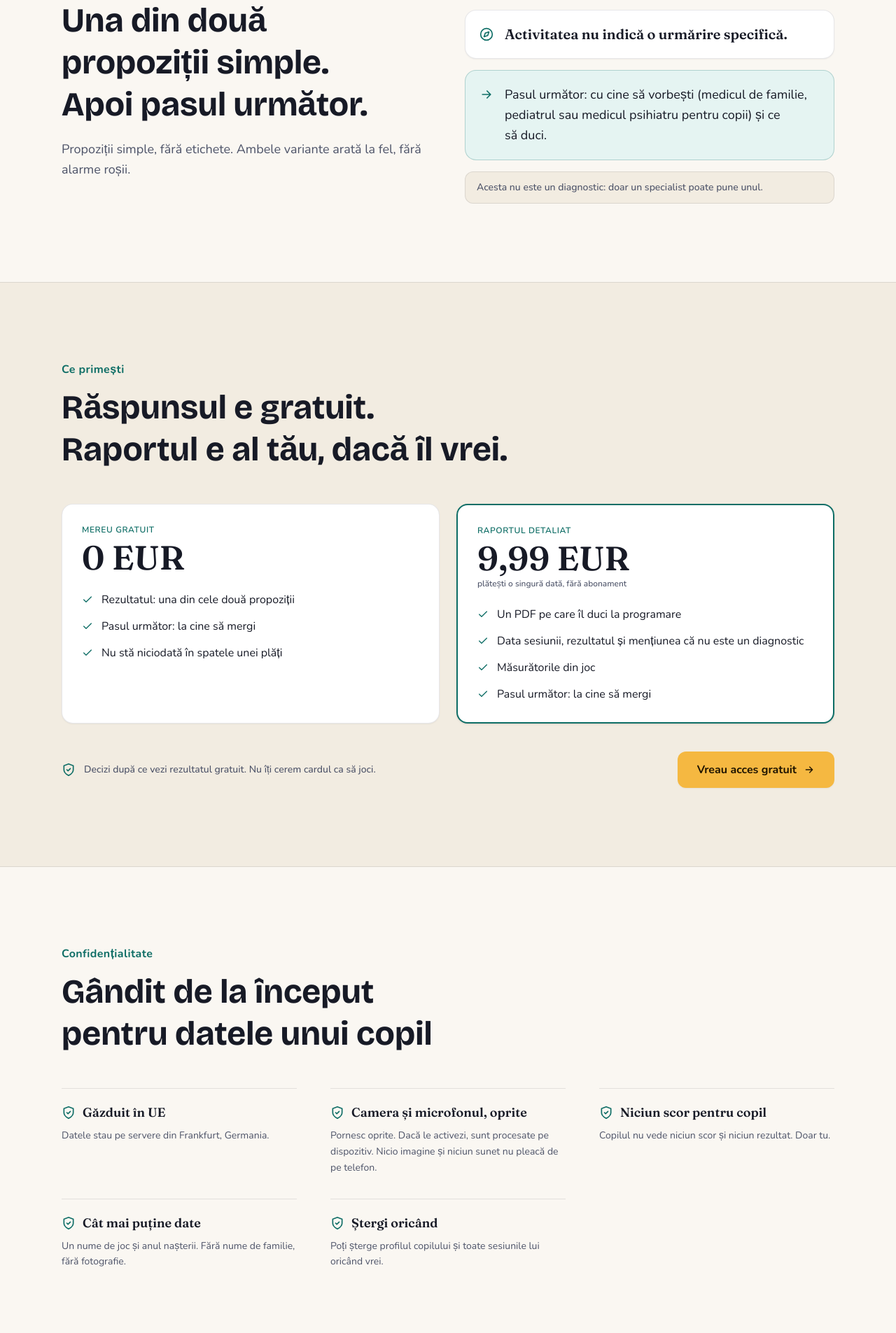
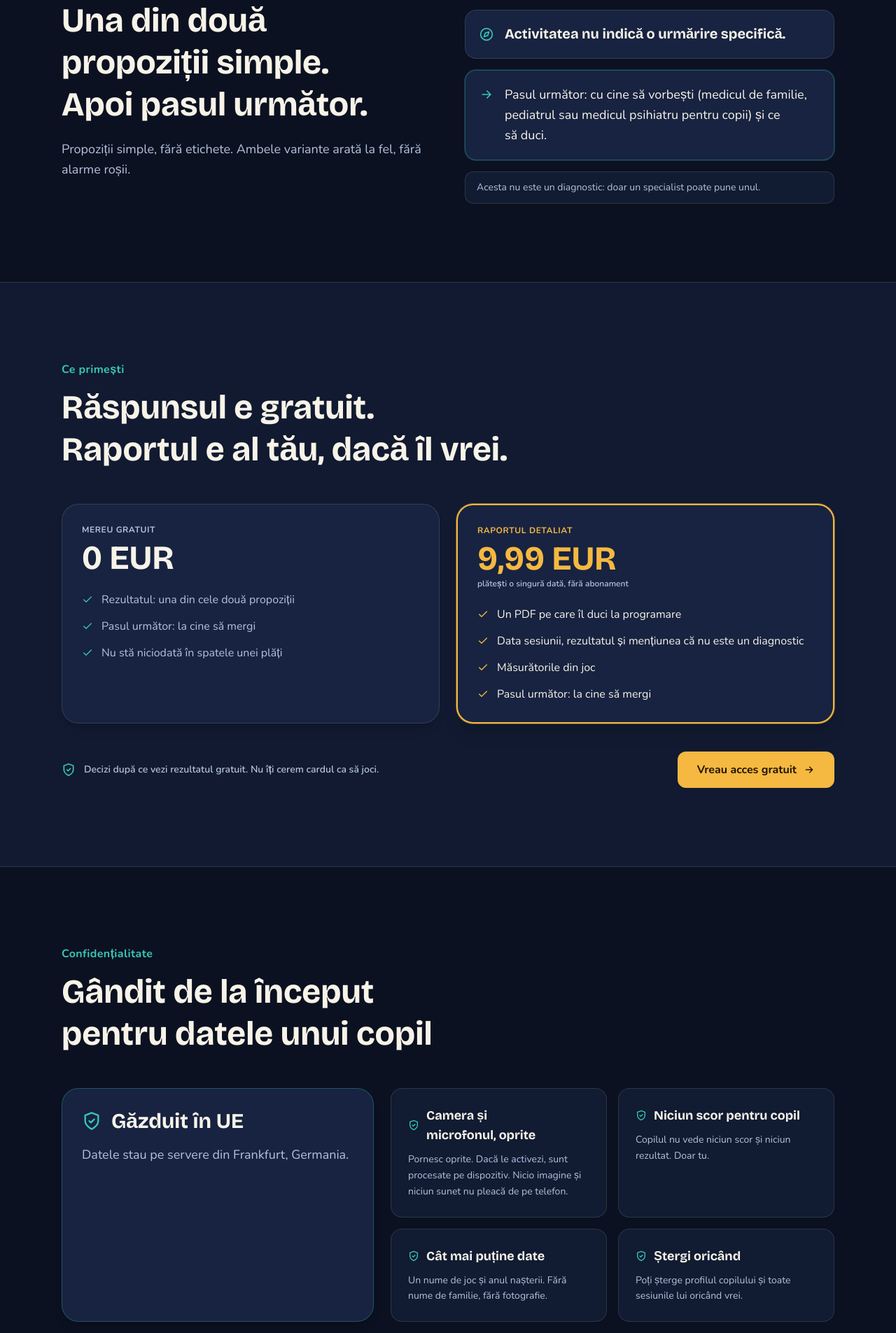
Before and after one commit to andreidinutu-byte/ADHD_Check, a Next.js app in the folder apps/web/: page / in a window 1280 px wide. Shown: the part 4375-6280 px from the top of the page at 70% size. Built offline with nearby package versions, Linux system fonts and the light colour scheme.

Commit message:
feat(landing): complete storybook-night redesign across result, offer, privacy, faq, and footer

```diff
--- a/apps/web/app/_components/Landing.tsx
+++ b/apps/web/app/_components/Landing.tsx
@@ -108,20 +108,18 @@ function Container({ children, className = "" }: { children: ReactNode; classNam
   return <div className={`mx-auto w-full max-w-6xl px-4 sm:px-6 ${className}`}>{children}</div>;
 }
 
-function Kicker({ children, dark = false }: { children: ReactNode; dark?: boolean }) {
+function Kicker({ children, className = "", dark }: { children: ReactNode; className?: string; dark?: boolean }) {
   return (
-    <p className={`mb-3 text-sm font-bold tracking-wide sm:text-base ${dark ? "text-story-luma" : "text-brand-teal"}`}>
+    <p className={`mb-3 text-sm font-bold tracking-wide text-story-luma sm:text-base ${className}`}>
       {children}
     </p>
   );
 }
 
-function H2({ children, className = "", dark = false }: { children: ReactNode; className?: string; dark?: boolean }) {
+function H2({ children, className = "", dark }: { children: ReactNode; className?: string; dark?: boolean }) {
   return (
     <h2
-      className={`font-storybook text-3xl font-bold leading-tight sm:text-4xl md:text-5xl text-balance ${
-        dark ? "text-story-ink" : "text-ink-primary"
-      } ${className}`}
+      className={`font-storybook text-3xl font-bold leading-tight text-story-ink sm:text-4xl md:text-5xl text-balance ${className}`}
     >
       {children}
     </h2>
@@ -587,26 +585,29 @@ function Game({ t }: { t: Dict }) {
 
 function Result({ t }: { t: Dict }) {
   return (
-    <section id="result" className="relative bg-paper py-20 text-ink-primary md:py-28">
+    <section id="result" className="relative bg-story-night py-20 text-story-ink md:py-28">
       <Container className="grid items-start gap-12 md:grid-cols-2 md:items-center">
         <div className="reveal">
           <Kicker>{t.result.kicker}</Kicker>
           <H2>{t.result.title}</H2>
-          <p className="mt-5 text-lg leading-relaxed text-ink-secondary text-pretty">{t.result.sub}</p>
+          <p className="mt-5 text-lg leading-relaxed text-story-muted text-pretty">{t.result.sub}</p>
         </div>
         <div className="reveal space-y-4">
           {[t.result.a, t.result.b].map((h) => (
-            <div key={h} className="flex items-start gap-4 rounded-2xl border border-line bg-surface p-5 shadow-xs">
-              <Compass className="mt-1 size-5 shrink-0 text-brand-teal" />
-              <p className="font-editorial text-lg font-semibold leading-snug text-ink-primary md:text-xl">{h}</p>
+            <div
+              key={h}
+              className="flex items-start gap-4 rounded-2xl border border-story-line bg-story-surface p-5 shadow-xs transition-colors hover:border-story-line/80"
+            >
+              <Compass className="mt-1 size-5 shrink-0 text-story-luma" />
+              <p className="font-storybook text-lg font-bold leading-snug text-story-ink md:text-xl">{h}</p>
             </div>
           ))}
-          <div className="flex items-start gap-4 rounded-2xl border border-brand-teal/25 bg-brand-teal-soft p-5">
-            <Arrow className="mt-1 size-5 shrink-0 text-brand-teal" />
-            <p className="text-base leading-relaxed text-ink-primary md:text-lg text-pretty">{t.result.next}</p>
+          <div className="flex items-start gap-4 rounded-2xl border border-story-luma/30 bg-story-surface p-5 ring-1 ring-story-luma/20">
+            <Arrow className="mt-1 size-5 shrink-0 text-story-luma" />
+            <p className="text-base leading-relaxed text-story-ink md:text-lg text-pretty">{t.result.next}</p>
           </div>
-          <div className="rounded-xl border border-line bg-paper-2 px-4 py-3 text-sm font-medium text-ink-secondary">
-            <p>{t.result.disclaimer}</p>
+          <div className="rounded-xl border border-story-line bg-story-surface/60 px-4 py-3 text-sm text-story-muted">
+            <p className="text-pretty">{t.result.disclaimer}</p>
           </div>
         </div>
       </Container>
@@ -619,36 +620,39 @@ function Result({ t }: { t: Dict }) {
 function Offer({ t }: { t: Dict }) {
   const { free, paid } = t.offer;
   return (
-    <section id="offer" className="relative border-y border-line bg-paper-2 py-20 text-ink-primary md:py-28">
+    <section id="offer" className="relative border-y border-story-line bg-story-night-alt py-20 text-story-ink md:py-28">
       <Container>
         <div className="reveal max-w-3xl">
           <Kicker>{t.offer.kicker}</Kicker>
           <H2>{t.offer.title}</H2>
         </div>
         <div className="mt-12 grid gap-6 md:grid-cols-2">
-          <article className="reveal flex flex-col justify-between rounded-2xl border border-line bg-surface p-7 shadow-xs">
+          {/* Free Tier */}
+          <article className="reveal flex flex-col justify-between rounded-3xl border border-story-line bg-story-surface p-7 shadow-lg">
             <div>
-              <p className="text-xs font-semibold uppercase tracking-wider text-brand-teal">{free.label}</p>
-              <p className="mt-2 font-editorial text-4xl font-semibold tabular-nums text-ink-primary md:text-5xl">{free.price}</p>
+              <p className="text-xs font-bold uppercase tracking-wider text-story-muted">{free.label}</p>
+              <p className="mt-2 font-storybook text-4xl font-bold tabular-nums text-story-ink md:text-5xl">{free.price}</p>
               <ul className="mt-6 space-y-3.5">
                 {free.items.map((it) => (
-                  <li key={it} className="flex items-start gap-3 text-base text-ink-primary">
-                    <Check className="mt-1 size-4 shrink-0 text-brand-teal" />
+                  <li key={it} className="flex items-start gap-3 text-base text-story-muted">
+                    <Check className="mt-1 size-4 shrink-0 text-story-luma" />
                     <span>{it}</span>
                   </li>
                 ))}
               </ul>
             </div>
           </article>
-          <article className="reveal flex flex-col justify-between rounded-2xl border-2 border-brand-teal bg-surface p-7 shadow-sm">
+
+          {/* Paid Tier (Featured with warm lantern highlight) */}
+          <article className="reveal relative flex flex-col justify-between rounded-3xl border-2 border-story-lantern bg-story-surface p-7 shadow-xl ring-1 ring-story-lantern/40">
             <div>
-              <p className="text-xs font-semibold uppercase tracking-wider text-brand-teal">{paid.label}</p>
-              <p className="mt-2 font-editorial text-4xl font-semibold tabular-nums text-ink-primary md:text-5xl">{paid.price}</p>
-              <p className="mt-1 text-xs font-medium text-ink-secondary">{paid.priceNote}</p>
+              <p className="text-xs font-bold uppercase tracking-wider text-story-lantern">{paid.label}</p>
+              <p className="mt-2 font-storybook text-4xl font-bold tabular-nums text-story-lantern md:text-5xl">{paid.price}</p>
+              <p className="mt-1 text-xs font-semibold text-story-muted">{paid.priceNote}</p>
               <ul className="mt-6 space-y-3.5">
                 {paid.items.map((it) => (
-                  <li key={it} className="flex items-start gap-3 text-base text-ink-primary">
-                    <Check className="mt-1 size-4 shrink-0 text-brand-teal" />
+                  <li key={it} className="flex items-start gap-3 text-base text-story-ink">
+                    <Check className="mt-1 size-4 shrink-0 text-story-lantern" />
                     <span>{it}</span>
                   </li>
                 ))}
@@ -657,8 +661,8 @@ function Offer({ t }: { t: Dict }) {
           </article>
         </div>
         <div className="reveal mt-10 flex flex-col items-start gap-5 sm:flex-row sm:items-center sm:justify-between">
-          <p className="flex items-center gap-3 text-sm font-medium text-ink-secondary">
-            <Shield className="size-5 shrink-0 text-brand-teal" />
+          <p className="flex items-center gap-3 text-sm font-semibold text-story-muted">
+            <Shield className="size-5 shrink-0 text-story-luma" />
             <span>{t.offer.note}</span>
           </p>
           <CtaButton className="w-full sm:w-auto">{t.offer.cta}</CtaButton>
@@ -671,24 +675,54 @@ function Offer({ t }: { t: Dict }) {
 /* ---------- privacy ---------- */
 
 function Privacy({ t }: { t: Dict }) {
+  const [anchor, ...rest] = t.privacy.items;
   return (
-    <section id="privacy" className="relative bg-paper py-20 text-ink-primary md:py-28">
+    <section id="privacy" className="relative bg-story-night py-20 text-story-ink md:py-28">
       <Container>
         <div className="reveal max-w-3xl">
           <Kicker>{t.privacy.kicker}</Kicker>
           <H2>{t.privacy.title}</H2>
         </div>
-        <dl className="mt-12 grid gap-x-12 gap-y-8 md:grid-cols-2 lg:grid-cols-3">
-          {t.privacy.items.map((p) => (
-            <div key={p.title} className="reveal border-t border-line pt-5">
-              <dt className="flex items-center gap-2.5 font-editorial text-lg font-semibold text-ink-primary">
-                <Shield className="size-5 shrink-0 text-brand-teal" />
-                <span>{p.title}</span>
-              </dt>
-              <dd className="mt-2 text-sm leading-relaxed text-ink-secondary text-pretty">{p.body}</dd>
+        <div className="mt-12 grid gap-6 lg:grid-cols-12 items-stretch">
+          {/* Featured Anchor Card (EU Hosting / Core Security) */}
+          {anchor && (
+            <div className="reveal flex flex-col justify-between rounded-3xl border border-story-luma/30 bg-story-surface p-7 shadow-lg lg:col-span-5">
+              <div>
+                <div className="flex items-center gap-3.5">
+                  <Shield className="size-7 shrink-0 text-story-luma" />
+                  <h3 className="font-storybook text-2xl font-bold text-story-ink sm:text-3xl text-balance">
+                    {anchor.title}
+                  </h3>
+                </div>
+                <p className="mt-4 text-base leading-relaxed text-story-muted sm:text-lg text-pretty">
+                  {anchor.body}
+                </p>
+              </div>
             </div>
-          ))}
-        </dl>
+          )}
+
+          {/* 2x2 Balanced Grid for the remaining 4 items (No 3+2 orphan gap) */}
+          <div className="reveal grid gap-4 sm:grid-cols-2 lg:col-span-7">
+            {rest.map((p) => (
+              <div
+                key={p.title}
+                className="flex flex-col justify-between rounded-2xl border border-story-line bg-story-surface/60 p-6 shadow-xs transition-colors hover:border-story-line/80 hover:bg-story-surface"
+              >
+                <div>
+                  <div className="flex items-center gap-2.5">
+                    <Shield className="size-4 shrink-0 text-story-luma" />
+                    <h4 className="font-storybook text-lg font-bold text-story-ink text-balance">
+                      {p.title}
+                    </h4>
+                  </div>
+                  <p className="mt-2.5 text-sm leading-relaxed text-story-muted text-pretty">
+                    {p.body}
+                  </p>
+                </div>
+              </div>
+            ))}
+          </div>
+        </div>
       </Container>
     </section>
   );
@@ -698,20 +732,20 @@ function Privacy({ t }: { t: Dict }) {
 
 function Faq({ t }: { t: Dict }) {
   return (
-    <section id="faq" className="relative border-y border-line bg-paper-2 py-20 text-ink-primary md:py-28">
+    <section id="faq" className="relative border-y border-story-line bg-story-night-alt py-20 text-story-ink md:py-28">
       <Container className="max-w-3xl">
         <div className="reveal">
           <Kicker>{t.faq.kicker}</Kicker>
           <H2>{t.faq.title}</H2>
         </div>
-        <div className="mt-10 divide-y divide-line border-y border-line">
+        <div className="mt-10 divide-y divide-story-line border-y border-story-line">
           {t.faq.items.map((f, i) => (
             <details key={i} className="group [&_summary::-webkit-details-marker]:hidden">
-              <summary className="flex min-h-14 cursor-pointer list-none items-center justify-between gap-4 py-4 font-editorial text-lg font-semibold text-ink-primary transition-colors hover:text-brand-teal focus-visible:outline-2 focus-visible:outline-brand-teal">
+              <summary className="flex min-h-14 cursor-pointer list-none items-center justify-between gap-4 py-4 font-storybook text-lg font-bold text-story-ink transition-colors hover:text-story-lantern focus-visible:outline-2 focus-visible:outline-story-lantern">
                 <span>{f.q}</span>
-                <Plus className="size-5 shrink-0 text-brand-teal transition-transform duration-200 group-open:rotate-45" />
+                <Plus className="size-5 shrink-0 text-story-luma transition-transform duration-200 group-open:rotate-45" />
               </summary>
-              <p className="pb-6 text-base leading-relaxed text-ink-secondary text-pretty">{f.a}</p>
+              <p className="pb-6 text-base leading-relaxed text-story-muted sm:text-lg text-pretty">{f.a}</p>
             </details>
           ))}
         </div>
@@ -728,7 +762,7 @@ function Final({ t, lang }: { t: Dict; lang: Lang }) {
 
   async function submit(e: FormEvent) {
     e.preventDefault();
-    if (!/^[^\s@]+@[^\s@]+\.[^\s@]+$/.test(email)) {
+    if (!/^[^s@]+@[^s@]+.[^s@]+$/.test(email)) {
       setState("invalid");
       return;
     }
@@ -749,19 +783,19 @@ function Final({ t, lang }: { t: Dict; lang: Lang }) {
     state === "ok" ? t.final.formSuccess : state === "invalid" ? t.final.formError : state === "fail" ? t.final.formFail : null;
 
   return (
-    <section id="start" className="relative overflow-hidden bg-twilight py-20 text-twilight-text md:py-28">
+    <section id="start" className="relative overflow-hidden bg-story-night py-20 text-story-ink md:py-28">
       <Fireflies count={6} />
       <Container className="relative z-10 max-w-3xl text-center">
-        <H2 dark className="md:text-5xl lg:text-6xl text-balance">{t.final.title}</H2>
-        <p className="mx-auto mt-5 max-w-2xl text-lg leading-relaxed text-twilight-muted text-pretty">{t.final.sub}</p>
+        <H2 className="md:text-5xl lg:text-6xl text-balance">{t.final.title}</H2>
+        <p className="mx-auto mt-5 max-w-2xl text-lg leading-relaxed text-story-muted text-pretty">{t.final.sub}</p>
 
         {state === "ok" ? (
-          <p role="status" className="mx-auto mt-10 max-w-xl rounded-2xl border border-white/20 bg-twilight-2 p-5 font-semibold text-twilight-text">
+          <p role="status" className="mx-auto mt-10 max-w-xl rounded-2xl border border-story-luma/40 bg-story-surface p-5 font-bold text-story-ink">
             {msg}
           </p>
         ) : (
           <form onSubmit={submit} noValidate className="mx-auto mt-10 max-w-xl text-left">
-            <label htmlFor="email" className="mb-2 block text-sm font-semibold text-twilight-text">
+            <label htmlFor="email" className="mb-2 block text-sm font-bold text-story-ink">
               {t.final.formLabel}
             </label>
             <div className="flex flex-col gap-3 sm:flex-row">
@@ -779,20 +813,30 @@ function Final({ t, lang }: { t: Dict; lang: Lang }) {
                 placeholder={t.final.formPlaceholder}
                 aria-invalid={state === "invalid"}
                 aria-describedby="email-help email-consent"
-                className="min-h-13 flex-1 rounded-xl border border-white/20 bg-twilight-2 px-5 text-base text-twilight-text placeholder:text-twilight-muted focus:border-lantern-warm focus:outline-none transition-colors"
+                className="min-h-13 flex-1 rounded-xl border border-story-line bg-story-surface px-5 text-base text-story-ink placeholder:text-story-muted focus:border-story-lantern focus:ring-1 focus:ring-story-lantern focus:outline-none transition-colors"
               />
               <button
                 type="submit"
                 disabled={state === "sending"}
-                className="btn-editorial-lantern min-h-13 cursor-pointer rounded-xl px-7 text-base font-semibold whitespace-nowrap shrink-0 bg-lantern-warm text-on-lantern disabled:cursor-wait disabled:opacity-60"
+                className="btn-story-primary min-h-13 cursor-pointer rounded-xl px-7 text-base font-bold whitespace-nowrap shrink-0 disabled:cursor-wait disabled:opacity-60"
               >
                 {state === "sending" ? t.final.sending : t.final.formCta}
               </button>
             </div>
-            <p id="email-help" aria-live="polite" className={`mt-3 text-sm ${msg ? "font-semibold text-lantern-warm" : "text-twilight-muted"}`}>
+            <p
+              id="email-help"
+              aria-live="polite"
+              className={`mt-3 text-sm font-semibold ${
+                msg
+                  ? state === "invalid" || state === "fail"
+                    ? "text-story-lantern"
+                    : "text-story-luma"
+                  : "text-story-muted"
+              }`}
+            >
               {msg ?? t.final.formNote}
             </p>
-            <p id="email-consent" className="mt-3 text-xs leading-relaxed text-twilight-muted/90">
+            <p id="email-consent" className="mt-3 text-xs leading-relaxed text-story-muted/80 text-pretty">
               {t.final.consent}
             </p>
           </form>
@@ -806,24 +850,24 @@ function Final({ t, lang }: { t: Dict; lang: Lang }) {
 
 function Footer({ t }: { t: Dict }) {
   return (
-    <footer className="border-t border-white/10 bg-twilight-deep pb-28 pt-14 text-sm text-twilight-muted md:pb-14">
+    <footer className="border-t border-story-line bg-story-deep pb-28 pt-14 text-sm text-story-muted md:pb-14">
       <Container className="flex flex-col gap-10 md:flex-row md:items-start md:justify-between">
         <div className="space-y-4">
-          <Logo dark />
-          <p className="font-semibold text-twilight-text">{t.footer.pilot}</p>
-          <p className="max-w-md leading-relaxed text-twilight-muted text-pretty">
+          <Logo />
+          <p className="font-bold text-story-ink">{t.footer.pilot}</p>
+          <p className="max-w-md leading-relaxed text-story-muted text-pretty">
             {t.footer.disclaimer}
           </p>
         </div>
         <div className="flex flex-col gap-6 md:items-end">
-          <nav aria-label="Footer" className="flex flex-wrap gap-x-6 gap-y-2 text-sm font-medium text-twilight-muted">
-            <a className="transition-colors hover:text-twilight-text" href="#how">{t.nav.how}</a>
-            <a className="transition-colors hover:text-twilight-text" href="#offer">{t.nav.offer}</a>
-            <a className="transition-colors hover:text-twilight-text" href="#privacy">{t.nav.privacy}</a>
-            <a className="transition-colors hover:text-twilight-text" href="#faq">{t.nav.faq}</a>
-            <a className="transition-colors hover:text-twilight-text" href="/login">{t.nav.login}</a>
+          <nav aria-label="Footer" className="flex flex-wrap gap-x-6 gap-y-2 text-sm font-semibold text-story-muted">
+            <a className="transition-colors hover:text-story-ink" href="#how">{t.nav.how}</a>
+            <a className="transition-colors hover:text-story-ink" href="#offer">{t.nav.offer}</a>
+            <a className="transition-colors hover:text-story-ink" href="#privacy">{t.nav.privacy}</a>
+            <a className="transition-colors hover:text-story-ink" href="#faq">{t.nav.faq}</a>
+            <a className="transition-colors hover:text-story-ink" href="/login">{t.nav.login}</a>
           </nav>
-          <p className="text-xs text-twilight-muted/90 md:text-right">{t.footer.event}</p>
+          <p className="text-xs text-story-muted/80 md:text-right">{t.footer.event}</p>
         </div>
       </Container>
     </footer>
@@ -852,7 +896,7 @@ function StickyCta({ t }: { t: Dict }) {
 
   return (
     <div
-      className={`fixed inset-x-0 bottom-0 z-40 border-t border-line bg-paper/95 p-3 backdrop-blur-md transition-transform duration-300 md:hidden ${
+      className={`fixed inset-x-0 bottom-0 z-40 border-t border-story-line bg-story-night/95 p-3 backdrop-blur-md transition-transform duration-300 md:hidden ${
         show ? "translate-y-0" : "translate-y-full"
       }`}
       aria-hidden={!show}
@@ -860,7 +904,7 @@ function StickyCta({ t }: { t: Dict }) {
       <a
         href="#start"
         tabIndex={show ? 0 : -1}
-        className="btn-editorial-primary flex min-h-12 w-full items-center justify-center gap-2 rounded-xl text-base font-semibold shadow-md"
+        className="btn-story-primary flex min-h-12 w-full items-center justify-center gap-2 rounded-xl text-base font-bold shadow-lg"
       >
         {t.sticky}
         <Arrow className="size-5" />
--- a/apps/web/app/globals.css
+++ b/apps/web/app/globals.css
@@ -177,16 +177,6 @@ h3 {
 
 /* In the components layer so Tailwind utilities (bg-night, p-0) can override. */
 @layer components {
-  /* Clay-style surfaces for light sections */
-  .clay {
-    background: #fff;
-    border: 3px solid var(--cream-2);
-    border-radius: 1.75rem;
-    box-shadow:
-      0 14px 30px -14px rgb(31 27 58 / 0.25),
-      inset 0 -4px 0 0 rgb(31 27 58 / 0.04);
-  }
-
   .btn-glow {
     background: var(--glow);
     color: var(--on-glow);
@@ -236,37 +226,6 @@ h3 {
     background: rgb(255 255 255 / 0.05);
     border: 1px solid rgb(217 207 245 / 0.14);
     border-radius: 1.5rem;
-  }
-
-  /* Editorial components */
-  .btn-editorial-primary {
-    background-color: var(--brand-teal);
-    color: #ffffff;
-    font-weight: 600;
-    transition: background-color 150ms ease-out, transform 150ms ease-out, box-shadow 150ms ease-out;
-    box-shadow: 0 1px 3px 0 rgba(15, 110, 102, 0.2);
-  }
-  .btn-editorial-primary:hover {
-    background-color: var(--brand-teal-hover);
-    box-shadow: 0 4px 12px 0 rgba(15, 110, 102, 0.3);
-  }
-  .btn-editorial-primary:active {
-    transform: scale(0.98);
-  }
-
-  .btn-editorial-secondary {
-    background-color: #ffffff;
-    color: var(--ink-primary);
-    border: 1px solid rgba(23, 26, 38, 0.16);
-    font-weight: 600;
-    transition: background-color 150ms ease-out, border-color 150ms ease-out, transform 150ms ease-out;
-  }
-  .btn-editorial-secondary:hover {
-    background-color: #F8F5EE;
-    border-color: rgba(23, 26, 38, 0.28);
-  }
-  .btn-editorial-secondary:active {
-    transform: scale(0.98);
   }
 
   .twilight-window {
```
